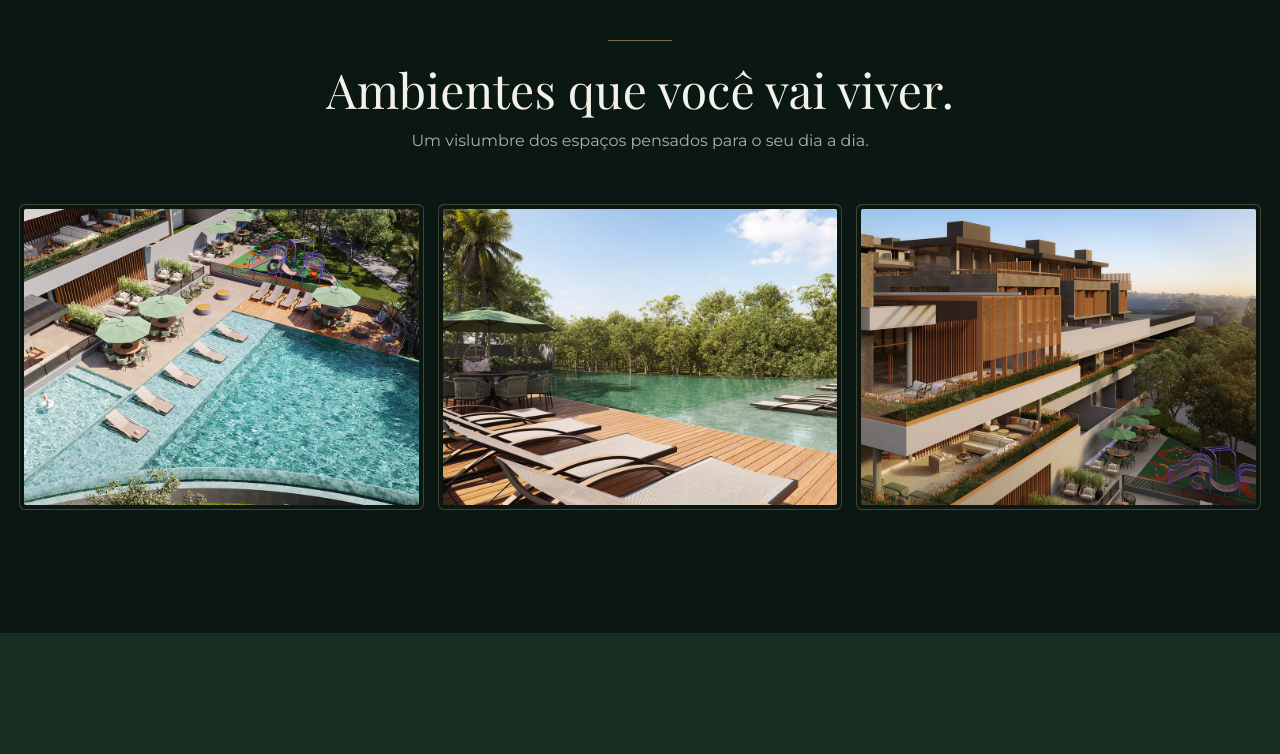
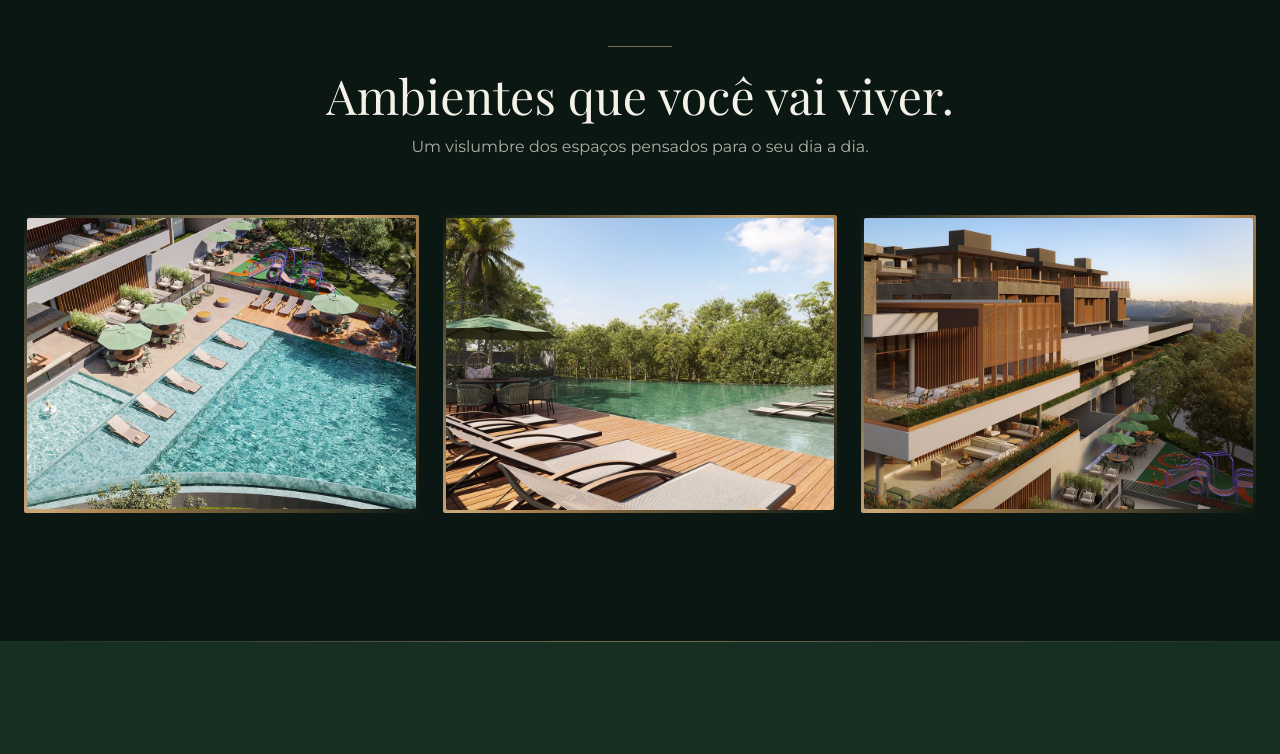
Before and after one commit to Docxdsz/SAN.bO-Sites, a plain HTML site: page site/index.html in a window 1280 px wide. Shown: the part 2628-3382 px from the top of the page. Drawn offline with nearby package versions, Linux system fonts and the light colour scheme.

Commit message:
Add gradient gold picture frames and section-seam dividers

```diff
--- a/site/css/style.css
+++ b/site/css/style.css
@@ -16,6 +16,11 @@ body {
   will-change: transform, opacity;
 }
 
+.gold-frame {
+  padding: 3px;
+  background: linear-gradient(135deg, rgba(203, 169, 122, 0) 0%, #CBA97A 45%, #A9824F 55%, rgba(169, 130, 79, 0) 100%);
+}
+
 .grain-overlay {
   position: fixed;
   inset: 0;
--- a/site/index.html
+++ b/site/index.html
@@ -62,8 +62,10 @@
         </p>
       </div>
       <div class="js-reveal">
-        <div class="overflow-hidden rounded-sm ring-1 ring-gold-600/40 ring-offset-4 ring-offset-offwhite">
-          <img src="assets/images/promise-garden.jpg" alt="Jardim do Reserva Vereda" tabindex="0" role="button" class="js-parallax js-lightbox cursor-zoom-in w-full h-96 md:h-[32rem] object-cover scale-[1.08]" />
+        <div class="gold-frame rounded-sm">
+          <div class="overflow-hidden rounded-sm">
+            <img src="assets/images/promise-garden.jpg" alt="Jardim do Reserva Vereda" tabindex="0" role="button" class="js-parallax js-lightbox cursor-zoom-in w-full h-96 md:h-[32rem] object-cover scale-[1.08]" />
+          </div>
         </div>
       </div>
     </div>
@@ -135,20 +137,27 @@
         <p class="text-offwhite/70 max-w-xl mx-auto">Um vislumbre dos espaços pensados para o seu dia a dia.</p>
       </div>
       <div class="grid grid-cols-1 md:grid-cols-3 gap-4 md:gap-6 js-reveal">
-        <div class="overflow-hidden rounded-sm ring-1 ring-gold-400/30 ring-offset-4 ring-offset-forest-950">
-          <img src="assets/images/gallery-piscina.jpg" alt="Piscina com deck e área de lazer do Reserva Vereda" tabindex="0" role="button" class="js-lightbox cursor-zoom-in w-full aspect-[4/3] object-cover transition-transform duration-500 hover:scale-105" />
+        <div class="gold-frame rounded-sm">
+          <div class="overflow-hidden rounded-sm">
+            <img src="assets/images/gallery-piscina.jpg" alt="Piscina com deck e área de lazer do Reserva Vereda" tabindex="0" role="button" class="js-lightbox cursor-zoom-in w-full aspect-[4/3] object-cover transition-transform duration-500 hover:scale-105" />
+          </div>
         </div>
-        <div class="overflow-hidden rounded-sm ring-1 ring-gold-400/30 ring-offset-4 ring-offset-forest-950">
-          <img src="assets/images/gallery-deck.jpg" alt="Deck de piscina com vista para o jardim do Reserva Vereda" tabindex="0" role="button" class="js-lightbox cursor-zoom-in w-full aspect-[4/3] object-cover transition-transform duration-500 hover:scale-105" />
+        <div class="gold-frame rounded-sm">
+          <div class="overflow-hidden rounded-sm">
+            <img src="assets/images/gallery-deck.jpg" alt="Deck de piscina com vista para o jardim do Reserva Vereda" tabindex="0" role="button" class="js-lightbox cursor-zoom-in w-full aspect-[4/3] object-cover transition-transform duration-500 hover:scale-105" />
+          </div>
         </div>
-        <div class="overflow-hidden rounded-sm ring-1 ring-gold-400/30 ring-offset-4 ring-offset-forest-950">
-          <img src="assets/images/gallery-mirante.jpg" alt="Fachada e terraços do Reserva Vereda ao entardecer" tabindex="0" role="button" class="js-lightbox cursor-zoom-in w-full aspect-[4/3] object-cover transition-transform duration-500 hover:scale-105" />
+        <div class="gold-frame rounded-sm">
+          <div class="overflow-hidden rounded-sm">
+            <img src="assets/images/gallery-mirante.jpg" alt="Fachada e terraços do Reserva Vereda ao entardecer" tabindex="0" role="button" class="js-lightbox cursor-zoom-in w-full aspect-[4/3] object-cover transition-transform duration-500 hover:scale-105" />
+          </div>
         </div>
       </div>
     </div>
   </section>
 
   <section id="amenidades" class="relative py-24 md:py-32 px-6 bg-forest-800">
+    <div class="js-divider absolute top-0 inset-x-0 h-px bg-gradient-to-r from-transparent via-gold-400/50 to-transparent pointer-events-none" aria-hidden="true"></div>
     <div class="max-w-6xl mx-auto grid md:grid-cols-2 gap-12 items-center">
       <div class="js-reveal">
         <div class="js-divider mb-6 h-px w-16 bg-gold-400/60"></div>
@@ -181,14 +190,17 @@
         </div>
       </div>
       <div class="js-reveal">
-        <div class="overflow-hidden rounded-sm ring-1 ring-gold-400/30 ring-offset-4 ring-offset-forest-800">
-          <img src="assets/images/amenidades-bg.jpg" alt="Deck e área de lazer do Reserva Vereda" tabindex="0" role="button" class="js-lightbox cursor-zoom-in w-full h-96 md:h-[32rem] object-cover" />
+        <div class="gold-frame rounded-sm">
+          <div class="overflow-hidden rounded-sm">
+            <img src="assets/images/amenidades-bg.jpg" alt="Deck e área de lazer do Reserva Vereda" tabindex="0" role="button" class="js-lightbox cursor-zoom-in w-full h-96 md:h-[32rem] object-cover" />
+          </div>
         </div>
       </div>
     </div>
   </section>
 
   <section id="form" class="relative py-24 md:py-32 px-6 bg-forest-900">
+    <div class="js-divider absolute top-0 inset-x-0 h-px bg-gradient-to-r from-transparent via-gold-400/50 to-transparent pointer-events-none" aria-hidden="true"></div>
     <div class="max-w-6xl mx-auto grid md:grid-cols-2 gap-12 md:gap-20 items-center">
       <div class="js-reveal">
         <div class="js-divider mb-6 h-px w-16 bg-gold-400/60"></div>
```
